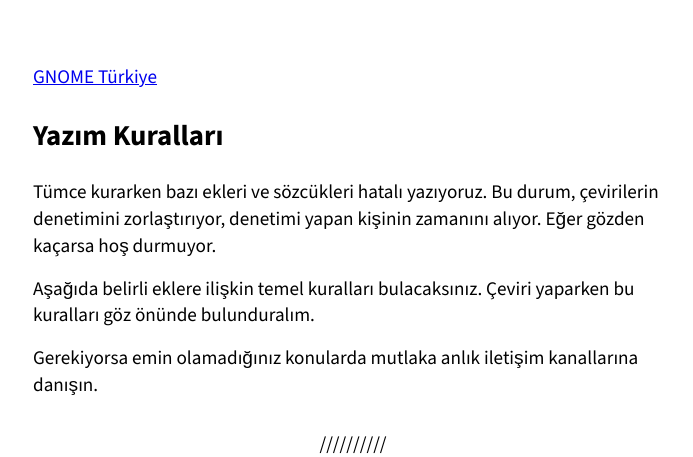
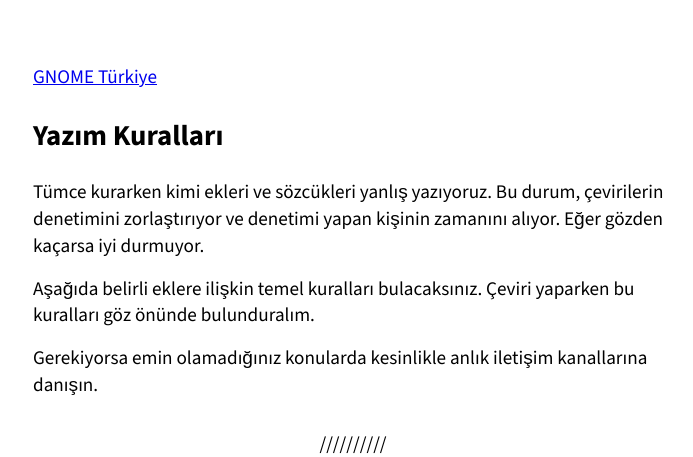
Before and after one commit to gnometurk/gnomeorgtr, a Jekyll site: the page built from ceviri/yazim-kurallari.md, in a window 1280 px wide. Shown: the top 457 px of the page, without its empty margins (287-980 px from the left). Built offline with Jekyll 4.4.1, drawn with Linux system fonts in a browser that asks for light colours.

Commit message:
Update sentence

```diff
--- a/ceviri/yazim-kurallari.md
+++ b/ceviri/yazim-kurallari.md
@@ -4,11 +4,11 @@ title: 'Yazım Kuralları'
 permalink: /ceviri/yazim-kurallari/
 ---
 
-Tümce kurarken bazı ekleri ve sözcükleri hatalı yazıyoruz. Bu durum, çevirilerin denetimini zorlaştırıyor, denetimi yapan kişinin zamanını alıyor. Eğer gözden kaçarsa hoş durmuyor.
+Tümce kurarken kimi ekleri ve sözcükleri yanlış yazıyoruz. Bu durum, çevirilerin denetimini zorlaştırıyor ve denetimi yapan kişinin zamanını alıyor. Eğer gözden kaçarsa iyi durmuyor.
 
 Aşağıda belirli eklere ilişkin temel kuralları bulacaksınız. Çeviri yaparken bu kuralları göz önünde bulunduralım.
 
-Gerekiyorsa emin olamadığınız konularda mutlaka anlık iletişim kanallarına danışın.
+Gerekiyorsa emin olamadığınız konularda kesinlikle anlık iletişim kanallarına danışın.
 
 ---
 
```
